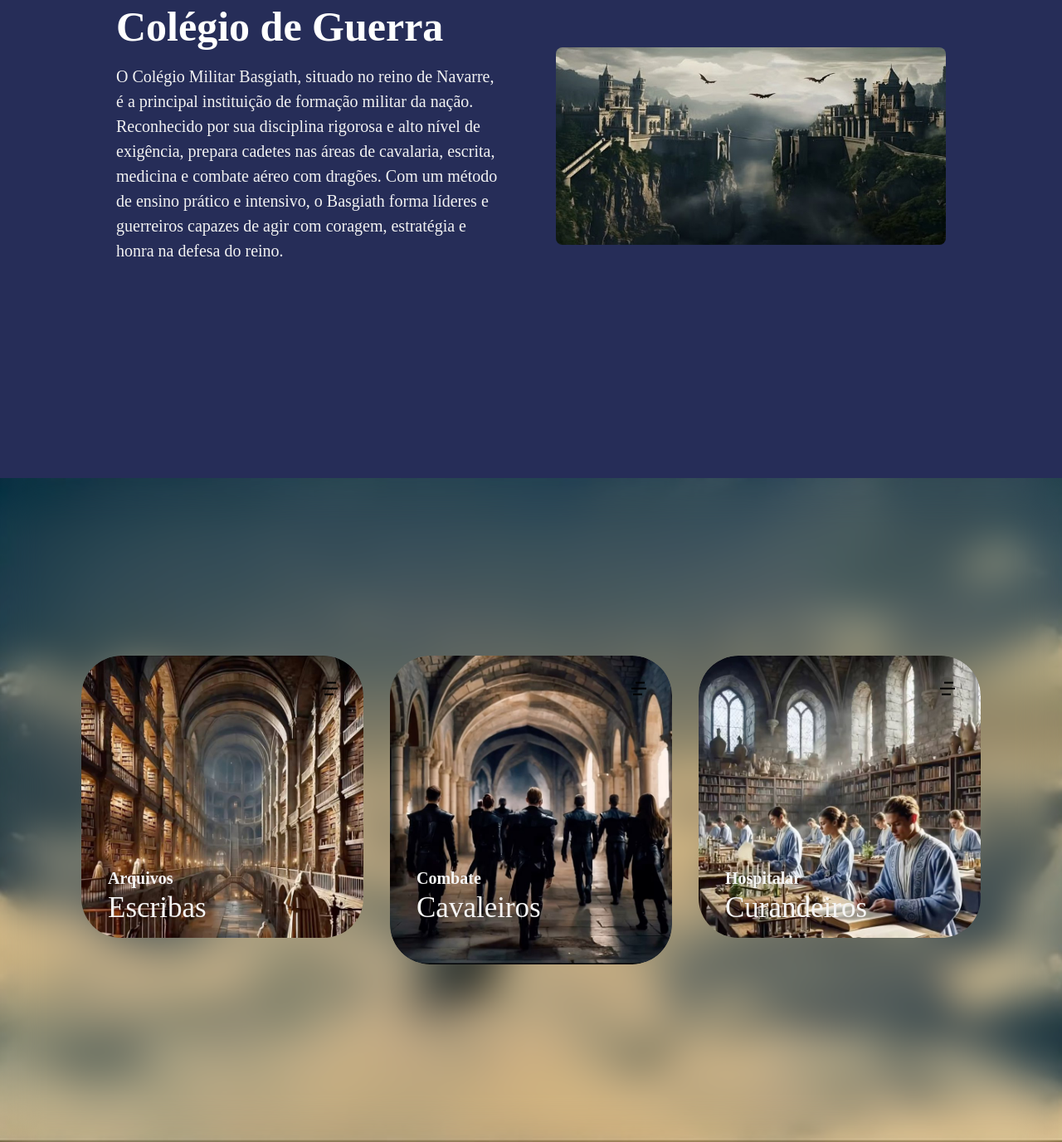
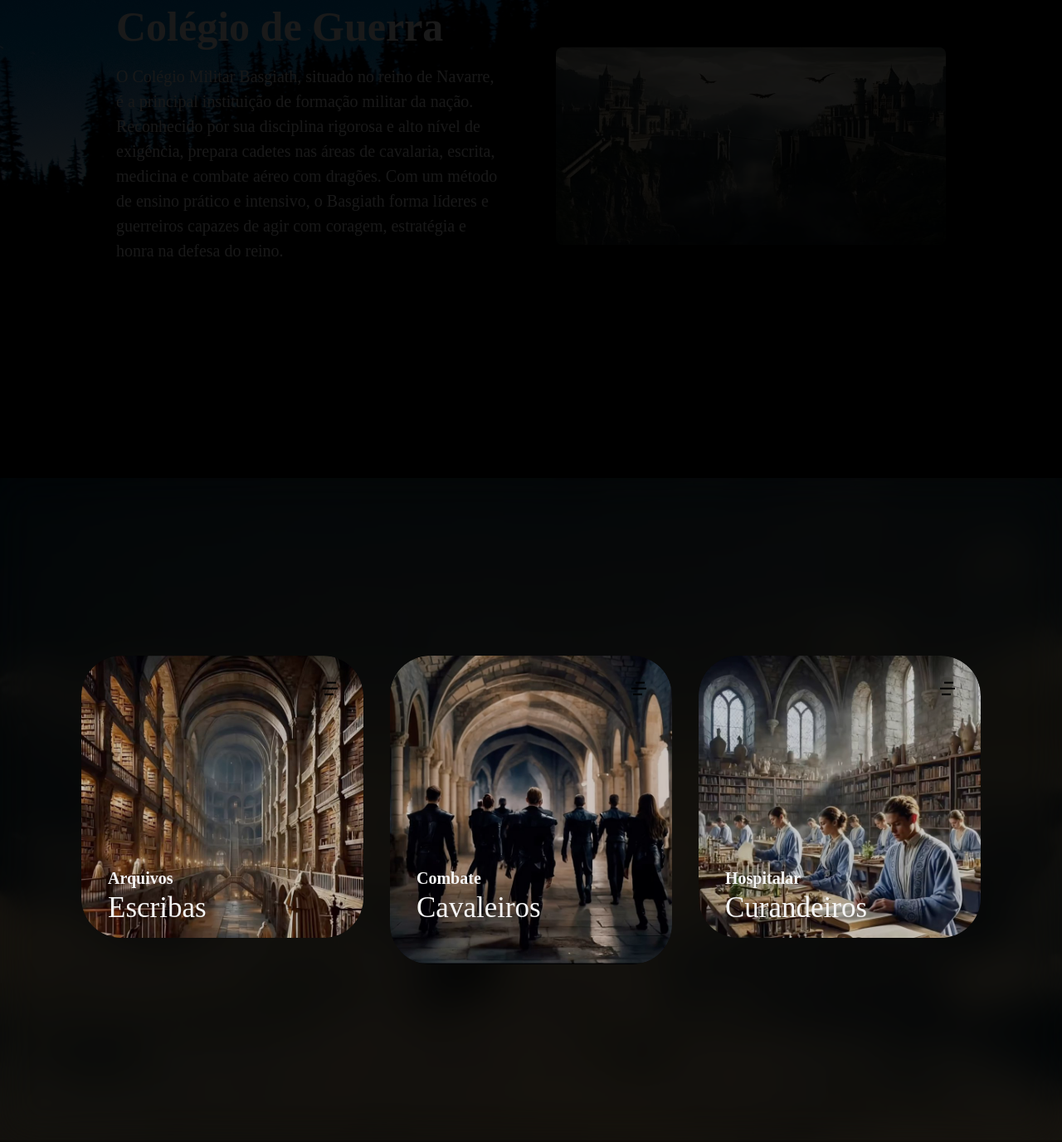
Before and after one commit to Isabelle-maximow/Site-Basgiath, a plain HTML site: page index.html in a window 1280 px wide. Shown: the part 1024-2400 px from the top of the page at 83% size. Drawn offline with nearby package versions, Linux system fonts and the light colour scheme; a web font is replaced by a local one.

Commit message:
mudanças e tristeza

```diff
--- a/assets/css/styles.css
+++ b/assets/css/styles.css
@@ -228,11 +228,16 @@ main {
 
 /*===== SECTION =====*/
 .l-section {
-  background-color: rgb(38, 45, 88);
+  background-image: url('../img/funod2.png');
+  background-size: cover;
+  background-position: center;
+  background-repeat: no-repeat;
+  filter: brightness(0.10);
 }
 
 .section-2 {
   background-color: rgba(0, 65, 134, 0.475);
+
 }
 
 .section {
@@ -255,6 +260,7 @@ main {
   -webkit-box-align: center;
   -ms-flex-align: center;
   align-items: center;
+
 }
 
 .section__data {
@@ -330,6 +336,14 @@ main {
     width: 470px;
   }
 }
+.section__bg,
+.section__blur {
+  position: absolute;
+  top: 0;
+  left: 0;
+  width: 100%;
+  height: 100%;
+}
 
 @media screen and (min-width: 1200px) {
   .bd-grid {
@@ -374,9 +388,12 @@ main {
   height: 100%;
 }
 
+
+
 .card__bg {
   object-fit: cover;
   object-position: center;
+  filter: brightness(0.10);
 }
 
 .card__blur {
@@ -400,6 +417,7 @@ main {
 .card__img {
   border-radius: 2rem;
   transition: transform .4s;
+  filter: brightness(0.8);
 }
 
 /* .card__shadow {
@@ -450,6 +468,7 @@ main {
   z-index: 5;
   cursor: pointer;
   transition: transform .4s;
+  filter: brightness(0.10);
 }
 
 .card__article:hover .card__img {
@@ -475,16 +494,17 @@ main {
   font-size: 25px;
   margin-bottom: .5rem;
   font-family: 'Castoro Titling', serif;
-  color: black;
+  color: rgb(255, 255, 255);
 }
 
 .info .info__description {
   font-size: 15px;
   margin-bottom: 1rem;
   font-family: 'Castoro Titling', serif;
-  color: black;
+  color: rgb(255, 255, 255);
 
 }
+
 
 /* .info__button {
   display: inline-flex;
@@ -502,7 +522,7 @@ main {
   box-shadow: 0 0 20px hsl(var(--hue), 90%, 50%);
 } */
 
-.info__social {
+/* .info__social {
   position: absolute;
   left: 1.5rem;
   bottom: 1.5rem;
@@ -521,7 +541,7 @@ main {
   font-size: 1.5rem;
   color: var(--black-color);
   transition: transform .4s;
-}
+} */
 
 .info__link:hover {
   transform: translateY(-.25rem);
--- a/index.html
+++ b/index.html
@@ -50,6 +50,7 @@
         </div>
 
         <!-- ===== SECTION =====-->
+
         <section class="l-section" id="section">
             <div class="section">
                 <div class="section__data">
@@ -63,6 +64,7 @@
                 </div>
 
                 <img src="assets/img/logo.jpg" alt="" class="section__img">
+                <div class="section__blur"></div>
             </div>
         </section>
 
@@ -92,10 +94,10 @@
                         <div class="info__data">
                             <h2 class="info__name">Escribas</h2>
                             <p class="info__description">
-                                <b>Os Escribas são guardiões do conhecimento e da história do reino.
+                                Os Escribas são guardiões do conhecimento e da história do reino.
                                 Mestres da escrita e da pesquisa, eles registram os eventos importantes,
                                 traduzem antigos textos e preservam segredos ancestrais.
-                                Sua sabedoria é fundamental para guiar decisões e manter viva a memória do passado.</b>
+                                Sua sabedoria é fundamental para guiar decisões e manter viva a memória do passado.
                             </p>
                             <!-- <a href="#" class="info__button">Follow Me</a> -->
                         </div>
@@ -131,9 +133,9 @@
                         <div class="info__data">
                             <h2 class="info__name">Cavaleiros</h2>
                             <p class="info__description">
-                                <b>Os Cavaleiros são guerreiros treinados desde cedo para proteger o reino e defender sua honra.
+                                Os Cavaleiros são guerreiros treinados desde cedo para proteger o reino e defender sua honra.
                                 Habilidosos em combate, eles formam uma ligação especial com dragões, seus parceiros e protetores em batalhas e missões.
-                                Essa conexão única fortalece sua coragem e poder, tornando-os uma força imbatível contra qualquer ameaça.</b>
+                                Essa conexão única fortalece sua coragem e poder, tornando-os uma força imbatível contra qualquer ameaça.
                             </p>
                             <!-- <a href="#" class="info__button">Follow Me</a> -->
                         </div>
@@ -169,9 +171,9 @@
                         <div class="info__data">
                             <h2 class="info__name">Curandeiros</h2>
                             <p class="info__description">
-                                <b>Os Curandeiros possuem dons especiais para curar ferimentos e doenças, combinando medicina tradicional com conhecimentos místicos.
+                                Os Curandeiros possuem dons especiais para curar ferimentos e doenças, combinando medicina tradicional com conhecimentos místicos.
                                 São essenciais para o bem-estar dos habitantes e dos próprios guerreiros,
-                                atuando com empatia e dedicação para salvar vidas em meio ao caos das batalhas.</b>
+                                atuando com empatia e dedicação para salvar vidas em meio ao caos das batalhas.
                             </p>
                             <!-- <a href="#" class="info__button">Follow Me</a> -->
                         </div>
```
Also changed, not shown: assets/img/fundo.png (added), assets/img/funod2.png (added), assets/img/imgm.jpg (deleted), 1 other file.
